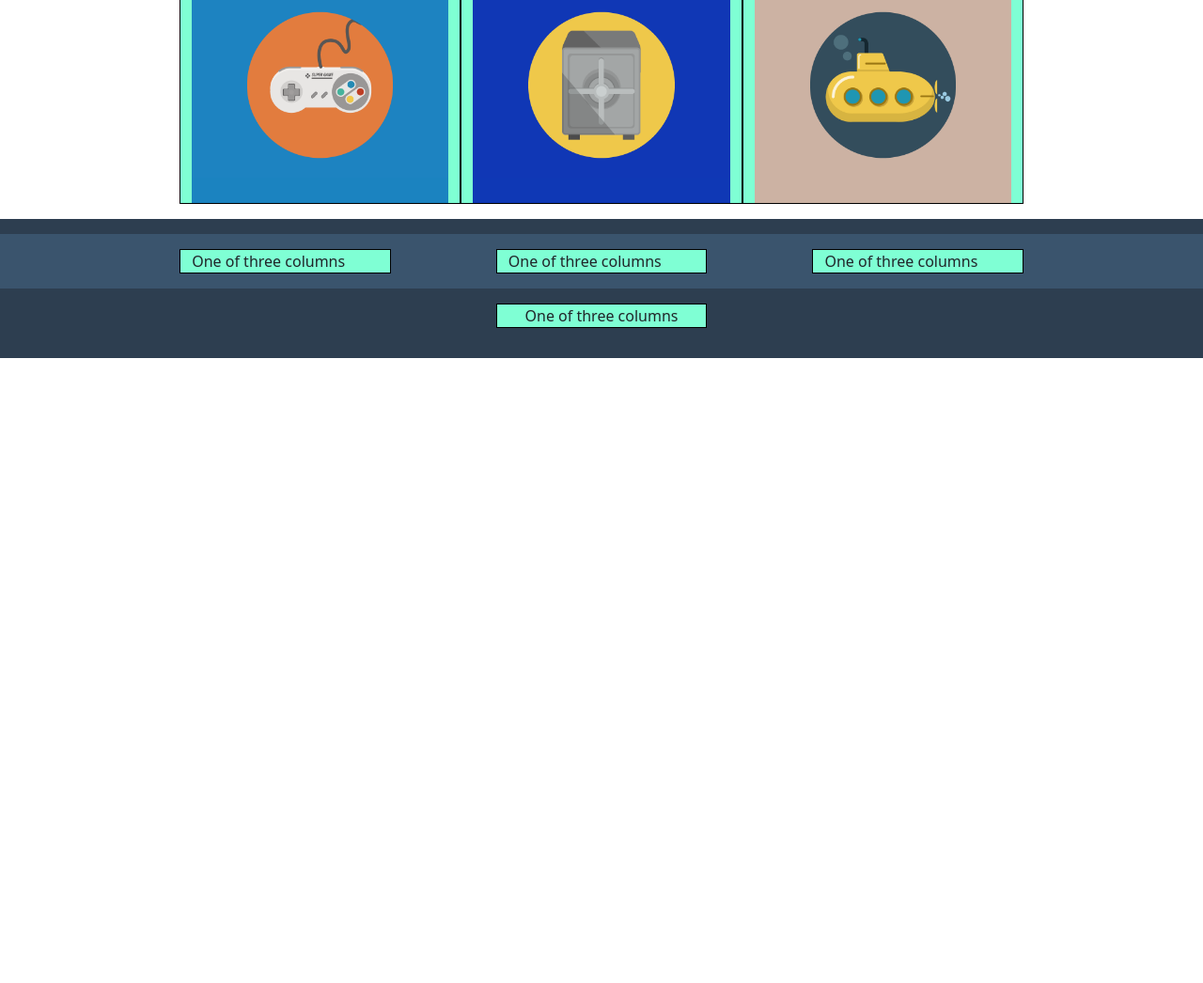
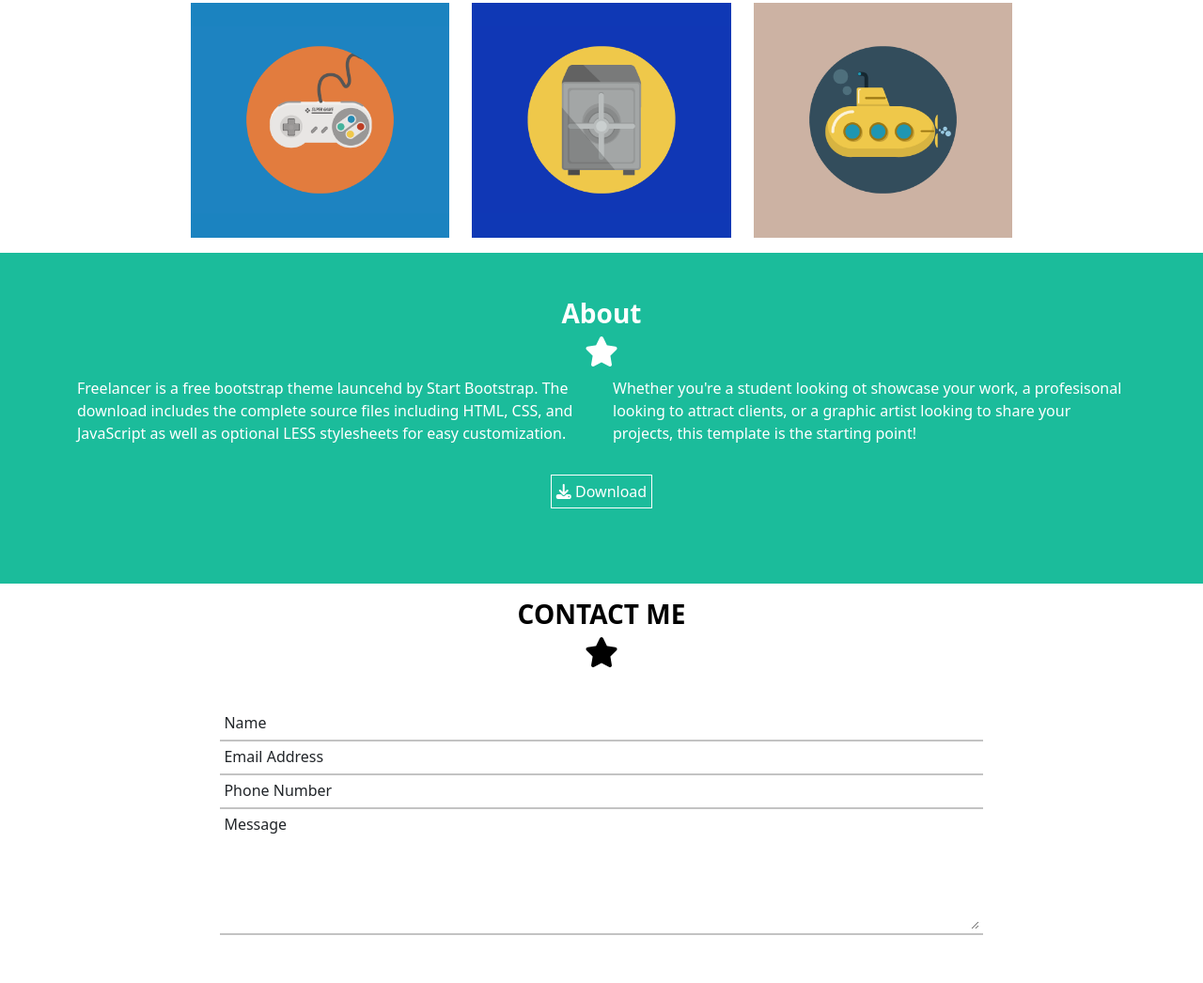
Before and after one commit to Vadim-Cr/html-css-bootstrap-freelancer, a plain HTML site: page index.html in a window 1280 px wide. Shown: the part 1124-2170 px from the top of the page at 94% size. Before the commit the page ends 1505 px from the top, so only its background shows below. Drawn offline with nearby package versions, Linux system fonts and the light colour scheme.

Commit message:
nearly finished

```diff
--- a/index.html
+++ b/index.html
@@ -13,7 +13,7 @@
         <div class="container_header">
             <!-- todo NAV from Bootstrap -->
 
-            <nav class="navbar navbar-expand-lg bg-body-tertiary">
+            <nav class="my_nav navbar navbar-expand-lg">
                 <div class="container-fluid">
                   <a class="navbar-brand" href="#">Start Bootstrap</a>
                   <button class="navbar-toggler" type="button" data-bs-toggle="collapse" data-bs-target="#navbarNav" aria-controls="navbarNav" aria-expanded="false" aria-label="Toggle navigation">
@@ -133,6 +133,86 @@
                 </div>
             </div>
         </div>
+        <!-- ----------------Third Container----------------- -->
+        <div class="container">
+            <div class="row">
+                <div class="col-12">
+                    <h3 class="font_c_white">
+                        About
+                    </h3>
+                </div>
+            </div>
+            <div class="row">
+                <div class="col-12">
+                    <h3 class="font_c_white">
+                        <i class="fa-solid fa-star"></i>
+                    </h3>
+                </div>
+            </div>
+            <div class="row">
+                <div class="col-lg-6 white">
+                    Freelancer is a free bootstrap theme launcehd by Start Bootstrap. The download includes the complete source files including HTML, CSS, and JavaScript as well as optional LESS stylesheets for easy customization.
+                </div>
+                <div class="col-lg-6 white">
+                    Whether you're a student looking ot showcase your work, a profesisonal looking to attract clients, or a graphic artist looking to share your projects, this template is the starting point!
+                </div>
+            </div>
+            <div class="button white">
+                <a class="white" href="#">
+                    <i class="fa-solid fa-download"></i>
+                    <span> Download</span>
+                </a>
+            </div>
+        </div>
+        <!--  ----------------Fourth Container--------------- -->
+        <div class="main_container_two">
+            <div class="row">
+                <div class="col-12">
+                    <h3 class="font_c_black">
+                        CONTACT ME
+                    </h3>
+                </div>
+            </div>
+            <div class="row">
+                <div class="col-12">
+                    <h3 class="font_c_black">
+                        <i class="fa-solid fa-star"></i>
+                    </h3>
+                </div>
+            </div>
+            <div class="fourth_container">
+                <div class="row">
+                    <form action="">
+                        <div class="col-12 form_border">
+                            <label for="Name">
+                                Name
+                            </label>
+                            <input type="text" name="Name" id="">
+                        </div>
+                        <div class="col-12 form_border">
+                            <label for="Email">
+                                Email Address
+                            </label>
+                            <input type="email">
+                        </div>
+                        <div class="col-12 form_border">
+                            <label for="Number">
+                                Phone Number
+                            </label>
+                            <input type="phone number">
+                        </div>
+                        <div class="col-12 form_border">
+                            <label for="Message">
+                                Message
+                            </label>
+                            <textarea name="message" id="my_area" cols="140" rows="5">
+
+                            </textarea>
+                        </div>
+                    </form>
+                </div>
+            </div>
+        </div>
 
     </main>
     <footer>
--- a/style/style.css
+++ b/style/style.css
@@ -11,7 +11,24 @@ header{
     width: 70%;
     margin: auto;
 }
-/*  *                     HEADER END                           */
+
+.my_nav{
+    background-color: #2D3E50;
+    color: white
+}
+.navbar-brand{
+    color: white;
+}
+
+.navbar-nav .nav-link.active{
+    color: white;
+}
+
+.nav-link{
+    color: white;
+}
+
+/*  *                       HEADER END                         */
 /*  *                           MAIN                           */
 
 main{
@@ -43,7 +60,10 @@ main{
 .main_container_two{
     background-color: white;
     padding: 1rem;
+    margin: 3rem auto;
 }
+
+
 
 .sub_main_container_two{
     width: 70%;
@@ -96,6 +116,47 @@ main{
     background-color: #CCB2A3;
 }
 
+/*                      MAIN THIRD CONTAINER                   */
+.button{
+    display: flex;
+    justify-content: center;
+}
+
+.button .white{
+    border: 1px solid white;
+    padding: 0.3rem;
+    text-decoration: none;
+    margin: 2rem;
+}
+
+
+.white{
+    color: white;
+}
+
+/*                     MAIN FOURTH CONTAINER                   */
+
+.fourth_container{
+    width: 65%;
+    margin: 2rem auto;
+}
+input{
+    border: none;
+    width: 85%;
+}
+
+textarea{
+    border: none;
+}
+
+.form_border{
+    border-bottom: 2px solid rgba(128, 128, 128, 0.471);
+    padding: 0.25rem;
+    justify-content: space-between;
+    display: flex;
+}
+
+
 /*  *                       MAIN    END                        */
 /* *                        FOOTER                             */
 footer{
@@ -122,7 +183,7 @@ margin: auto;
 
 /* ! DEBUG */
 
-[class*="col"]{
+/* [class*="col"]{
     background-color: aquamarine;
     border: 1px solid black;
-}
+} */
```
